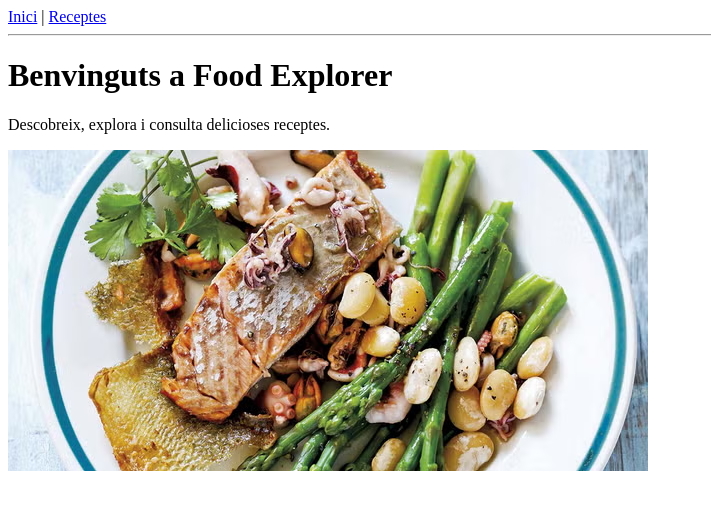
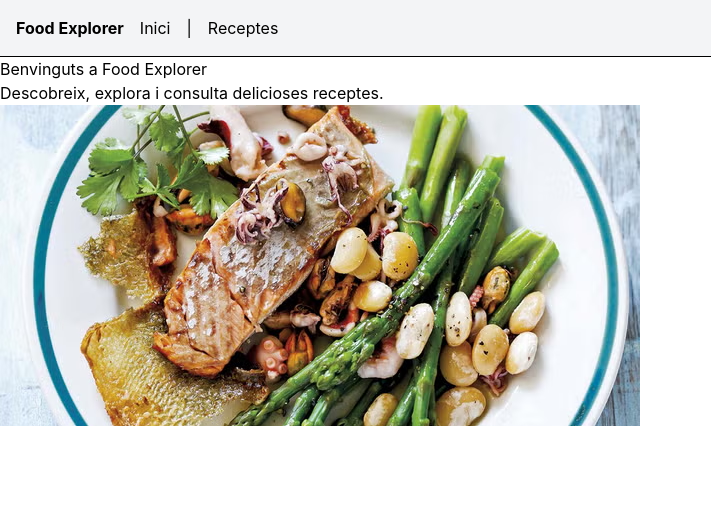
Before and after one commit to AdriSbert06/VueRouter_FoodExplorer, a Vue app in the folder AEA02_Router_Vue/: page / in a window 1280 px wide. Shown: the top 510 px of the page, without its empty margins (0-711 px from the left). Built offline with nearby package versions, Linux system fonts and the light colour scheme.

Commit message:
tailwind afegit

```diff
--- a/AEA02_Router_Vue/package.json
+++ b/AEA02_Router_Vue/package.json
@@ -13,7 +13,9 @@
     "vue-router": "^4.6.4"
   },
   "devDependencies": {
+    "@tailwindcss/vite": "^4.3.4",
     "@vitejs/plugin-vue": "^6.0.8",
+    "tailwindcss": "^4.3.4",
     "vite": "^8.2.2",
     "vite-plugin-vue-devtools": "^8.2.1"
   },
--- a/AEA02_Router_Vue/src/App.vue
+++ b/AEA02_Router_Vue/src/App.vue
@@ -1,6 +1,7 @@
 <template>
-    <div>
-        <nav>
+    <div class="">
+        <nav class="flex  items-center p-4 bg-gray-100 gap-4">
+            <h1 class=" flex font-bold">Food Explorer </h1>
             <RouterLink to="/">Inici</RouterLink> |
             <RouterLink to="/plats">Receptes</RouterLink>
         </nav>
--- a/AEA02_Router_Vue/src/main.js
+++ b/AEA02_Router_Vue/src/main.js
@@ -1,5 +1,6 @@
 import { createApp } from 'vue'
 import App from './App.vue'
 import router from './router'
+import './style.css'
 
 createApp(App).use(router).mount('#app')
--- /dev/null
+++ b/AEA02_Router_Vue/src/style.css
@@ -0,0 +1 @@
+@import "tailwindcss";
--- a/AEA02_Router_Vue/vite.config.js
+++ b/AEA02_Router_Vue/vite.config.js
@@ -3,12 +3,14 @@ import { fileURLToPath, URL } from 'node:url'
 import { defineConfig } from 'vite'
 import vue from '@vitejs/plugin-vue'
 import vueDevTools from 'vite-plugin-vue-devtools'
+import tailwindcss from '@tailwindcss/vite'
 
 // https://vite.dev/config/
 export default defineConfig({
   plugins: [
     vue(),
     vueDevTools(),
+    tailwindcss(),
   ],
   resolve: {
     alias: {
```
Also changed, not shown: 1 other file (tests, documents, lock files or other folders).
